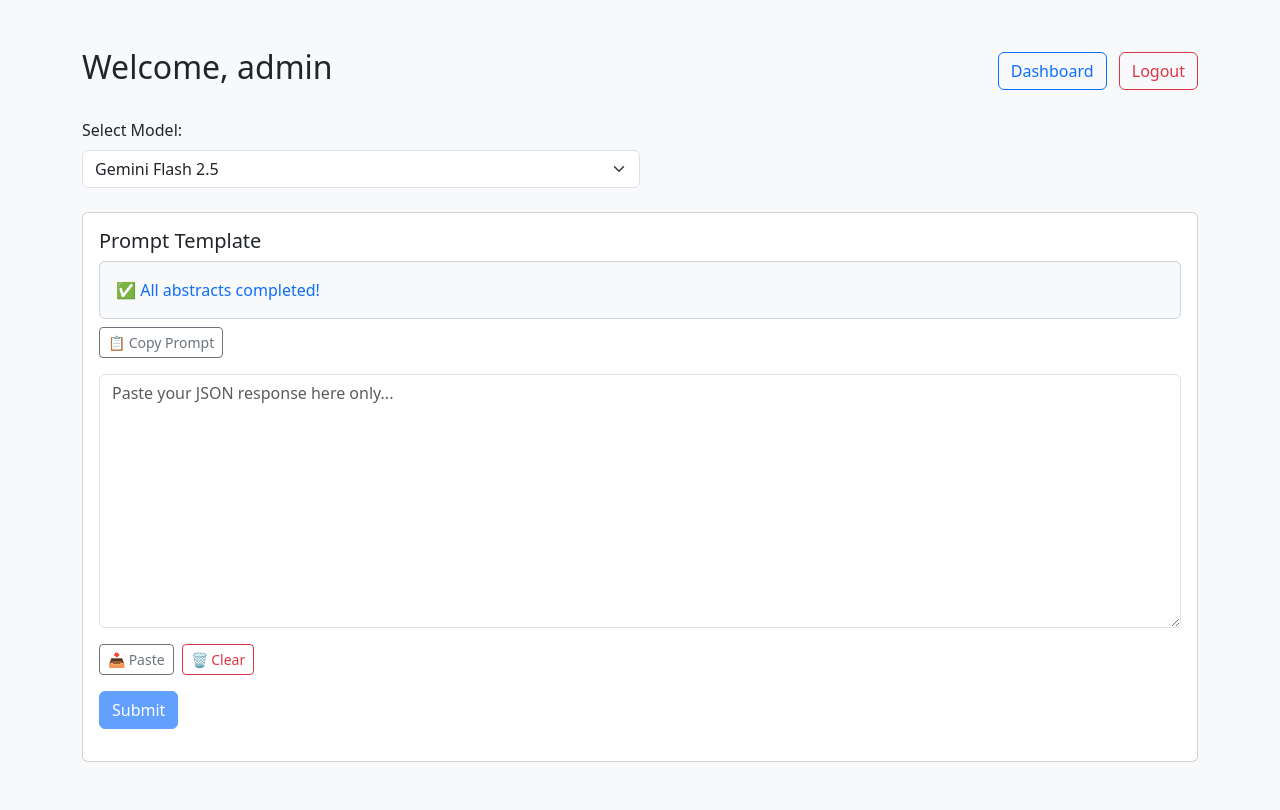
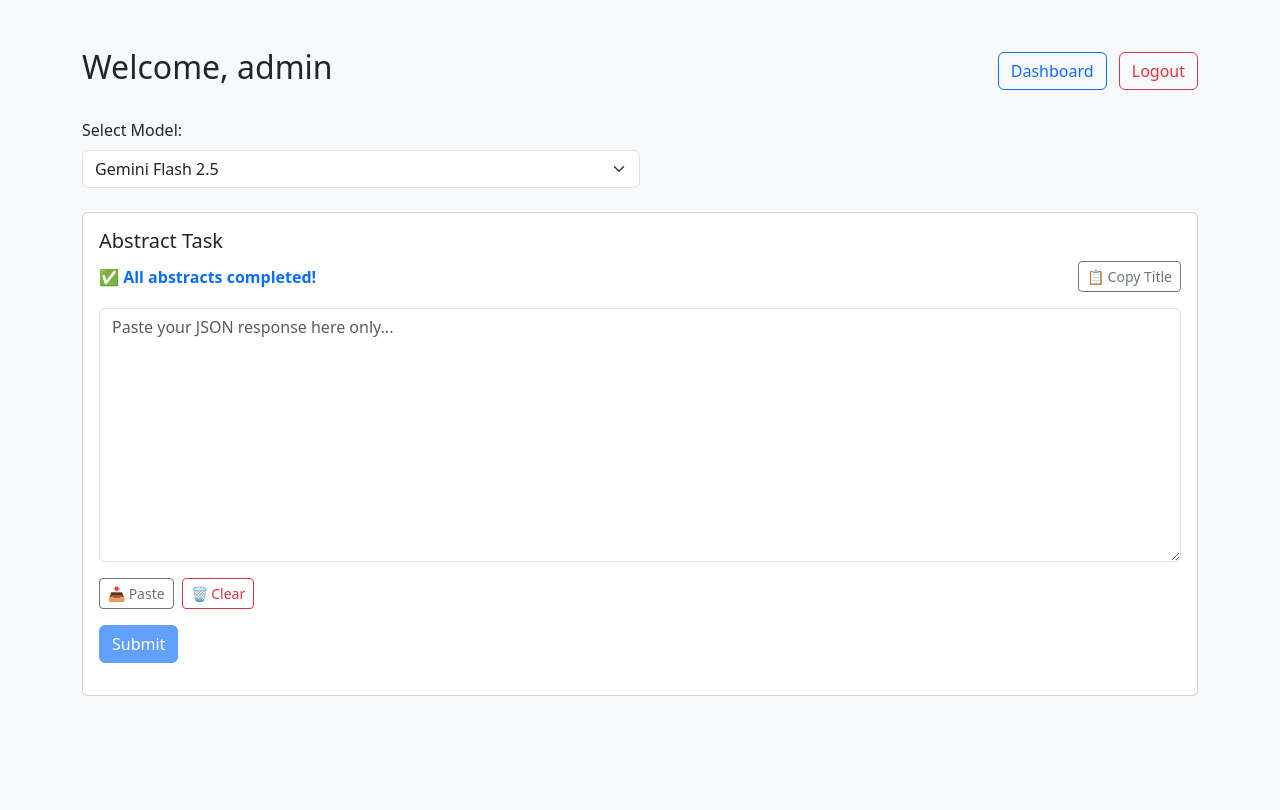
Before and after one commit to Testgptmodels/college_abstract_portal, a Flask app: page /submit in a window 1280 px wide. After the commit the page ends 696 px from the top, so only its background shows below. Run offline with Flask 3, Linux system fonts and the light colour scheme; the visitor is signed in with stand-in values (Sample User, id 1); some libraries are stand-ins or nearby versions.

Commit message:
Add files via upload

```diff
--- a/templates/abstract_submit.html
+++ b/templates/abstract_submit.html
@@ -11,15 +11,6 @@
     }
     .toast {
       z-index: 9999;
-    }
-    #task-prompt {
-      white-space: pre-wrap;
-      max-height: 250px;
-      overflow-y: auto;
-      background: #f8f9fa;
-      border: 1px solid #ced4da;
-      padding: 1rem;
-      border-radius: 0.375rem;
     }
   </style>
 </head>
@@ -46,10 +37,10 @@
 
     <div class="card">
       <div class="card-body">
-        <h5 class="card-title">Prompt Template</h5>
-        <div class="mb-3">
-          <div id="task-prompt" class="text-primary"></div>
-          <button id="copyBtn" class="btn btn-outline-secondary btn-sm mt-2">📋 Copy Prompt</button>
+        <h5 class="card-title">Abstract Task</h5>
+        <div class="d-flex align-items-center mb-3">
+          <div id="task-title" class="text-primary flex-grow-1 fw-bold"></div>
+          <button id="copyBtn" class="btn btn-outline-secondary btn-sm">📋 Copy Title</button>
         </div>
 
         <textarea id="response" class="form-control mb-3" rows="10" placeholder="Paste your JSON response here only..." readonly onpaste="setTimeout(() => this.removeAttribute('readonly'), 10);"></textarea>
@@ -85,11 +76,11 @@
       const res = await fetch(`/get_next/${model}`);
       const data = await res.json();
       if (!data.title) {
-        document.getElementById('task-prompt').innerText = '✅ All abstracts completed!';
+        document.getElementById('task-title').innerText = '✅ All abstracts completed!';
         document.getElementById('submitBtn').disabled = true;
       } else {
         currentTask = data;
-        document.getElementById('task-prompt').innerText = data.prompt;
+        document.getElementById('task-title').innerText = data.title;
         document.getElementById('response').value = '';
         document.getElementById('submitBtn').disabled = false;
         document.getElementById('statusMessage').style.display = 'none';
@@ -99,9 +90,9 @@
     document.getElementById('modelSelect').addEventListener('change', loadTask);
 
     document.getElementById('copyBtn').addEventListener('click', () => {
-      const promptText = document.getElementById('task-prompt').innerText;
-      navigator.clipboard.writeText(promptText).then(() => {
-        showToast('✅ Prompt copied to clipboard.', 'success');
+      const titleText = document.getElementById('task-title').innerText;
+      navigator.clipboard.writeText(titleText).then(() => {
+        showToast('✅ Title copied to clipboard.', 'success');
       });
     });
 
```
